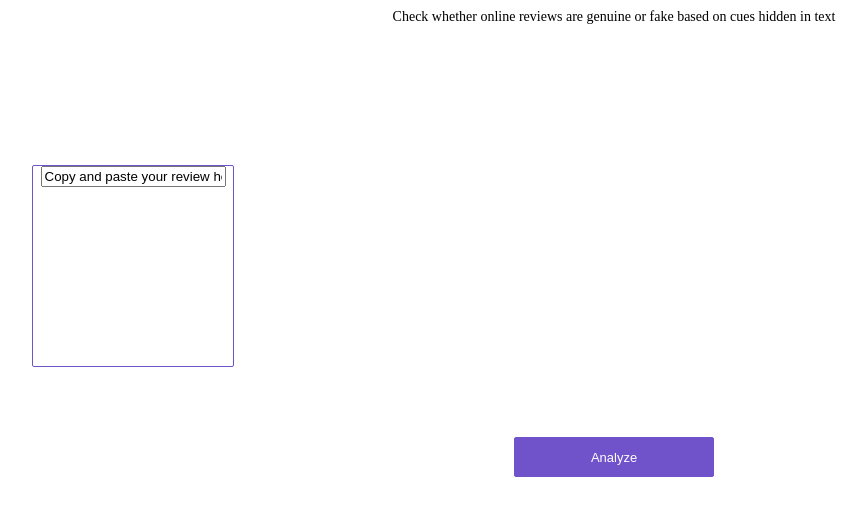
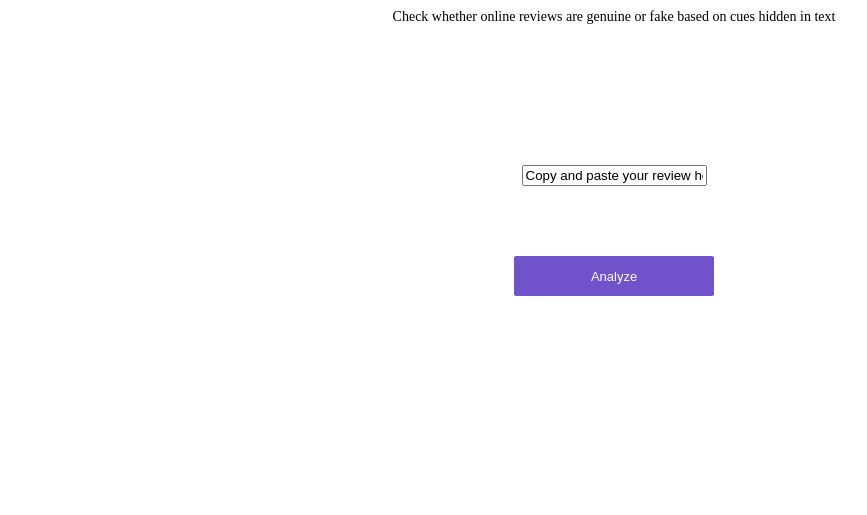
Before and after one commit to ieriii/the_fake_project, a plain HTML site: page app/view/index.html in a window 1280 px wide. Shown: the part 103-618 px from the top of the page, without its empty margins (26-893 px from the left). Drawn offline with Linux system fonts and the light colour scheme.

Commit message:
Updated css style

```diff
--- a/app/static/style.css
+++ b/app/static/style.css
@@ -39,19 +39,10 @@ body {
     font-size: 13px;
 }
 
-form.choose-file-button {
-    width: 200px;
-    height: 200px;
-    border-radius: 2px;
-    background-color: #ffffff;
-    border: solid 1px #7052CB;
-    font-size: 13px;
-    color: #7052CB;
-}
 
 button.choose-file-button {
     width: 200px;
-    height: 200px;
+    height: 40px;
     border-radius: 2px;
     background-color: #ffffff;
     border: solid 1px #7052CB;
```
